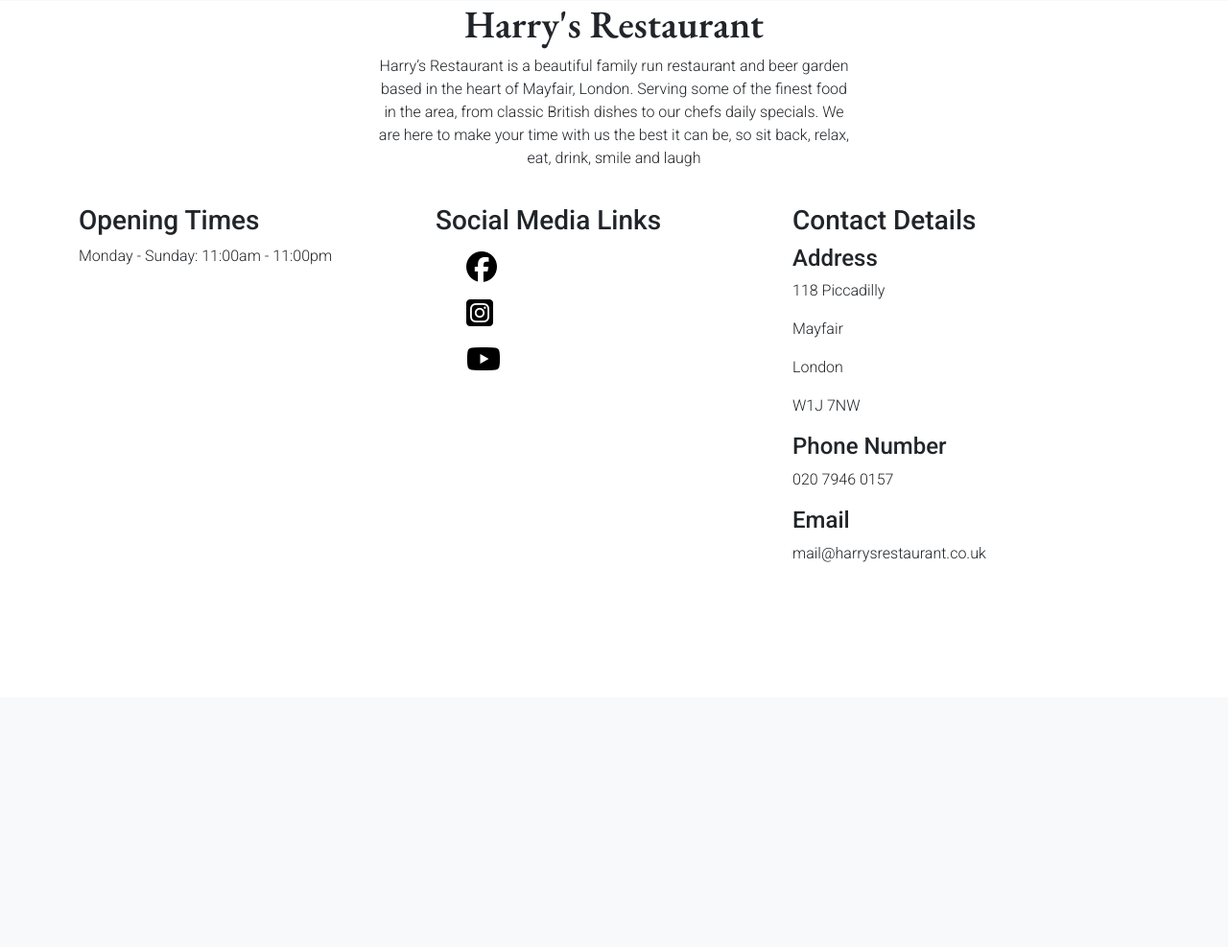
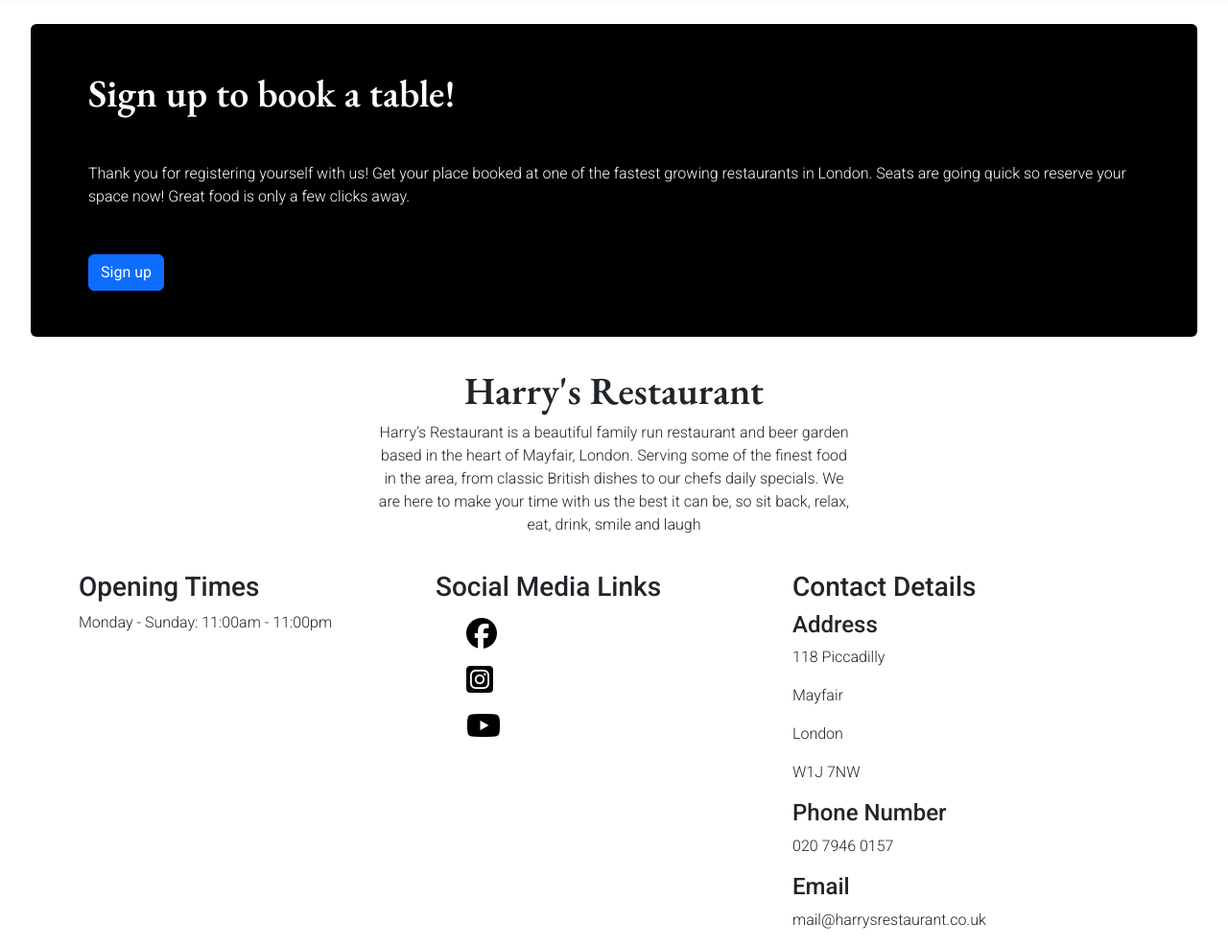
Before and after one commit to hpearson98/harrys-restaurant, a Django app: page / in a window 1280 px wide. Shown: the part 73-1060 px from the top of the page at 96% size. Before the commit the page ends 800 px from the top, so only its background shows below. Run offline with Django 3.2, Linux system fonts and the light colour scheme; some libraries are stand-ins or nearby versions.

Commit message:
Added Jumbotron to home page

```diff
--- a/static/css/style.css
+++ b/static/css/style.css
@@ -3,6 +3,10 @@
 body {
     font-family: 'Roboto', sans-serif;
     font-weight: 300;
+}
+
+h1 {
+    font-family: 'EB Garamond', serif;
 }
 
 .logo {
@@ -45,8 +49,22 @@ footer{
 
 /*----- Home page CSS -----*/
 
-.home-header {
-    font-family: 'EB Garamond', serif;
+.jtron {
+    background: #000000;
+    color: #ffffff;
+    margin: 2rem;
+}
+
+.hero-img {
+    background: url(https://res.cloudinary.com/dilxh0pwa/image/upload/v1692987077/harrys-restaurant/media/hero-img_oyqhzj.jpg) no-repeat center center;
+}
+
+.hero-title {
+    margin-bottom: 3rem;
+}
+
+.hero-text {
+    margin-bottom: 3rem;
 }
 
 .home-msg {
--- a/templates/index.html
+++ b/templates/index.html
@@ -1,11 +1,40 @@
 {% extends "base.html" %}
 
 {% block content %}
+<div class="row mt-4 p-5 jtron rounded">
+    {% if user.is_authenticated %}
+    <h1 class="hero-title">Book yourself a table!</h1>
+
+    <p class="hero-text">
+        Sign up today to register yourself with us and get your place booked at one of the fastest
+        growing restaurants in London. Seats are going quick so reserve your space now! Great food
+        is only a few clicks away.
+    </p>
+
+    <a href="{% url 'add-booking' %}">
+        <button class="btn btn-primary">Book table</button>
+    </a>
+    {% else %}
+    <h1 class="hero-title">Sign up to book a table!</h1>
+
+    <p class="hero-text">
+        Thank you for registering yourself with us! Get your place booked at one of the fastest
+        growing restaurants in London. Seats are going quick so reserve your space now! Great food
+        is only a few clicks away.
+    </p>
+    <a href="{% url 'account_signup' %}">
+        <button class="btn btn-primary">Sign up</button>
+    </a>
+    {% endif %}
+</div>
 <div class="container center">
-    <h1 class="home-header">Harry's Restaurant</h1>
+    <h1>Harry's Restaurant</h1>
+
     <p class="home-msg">Harry’s Restaurant is a beautiful family run restaurant and beer garden
         based in the heart of Mayfair, London. Serving some of the finest food in the area,
         from classic British dishes to our chefs daily specials. We are here to make your
         time with us the best it can be, so sit back, relax, eat, drink, smile and laugh</p>
+
+    <p class="home-msg"></p>
 </div>
 {% endblock %}
```
Also changed, not shown: README.md.
